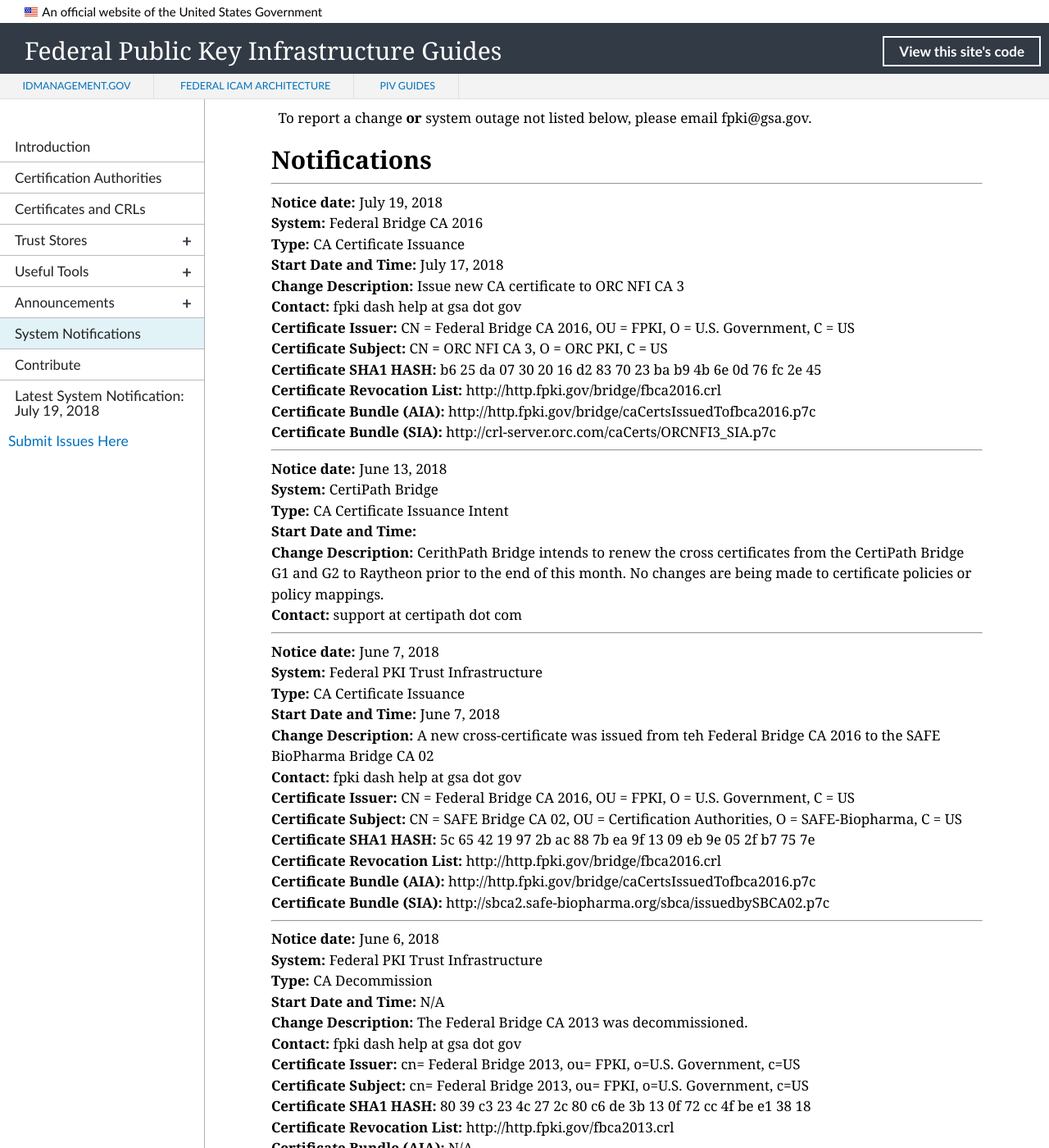
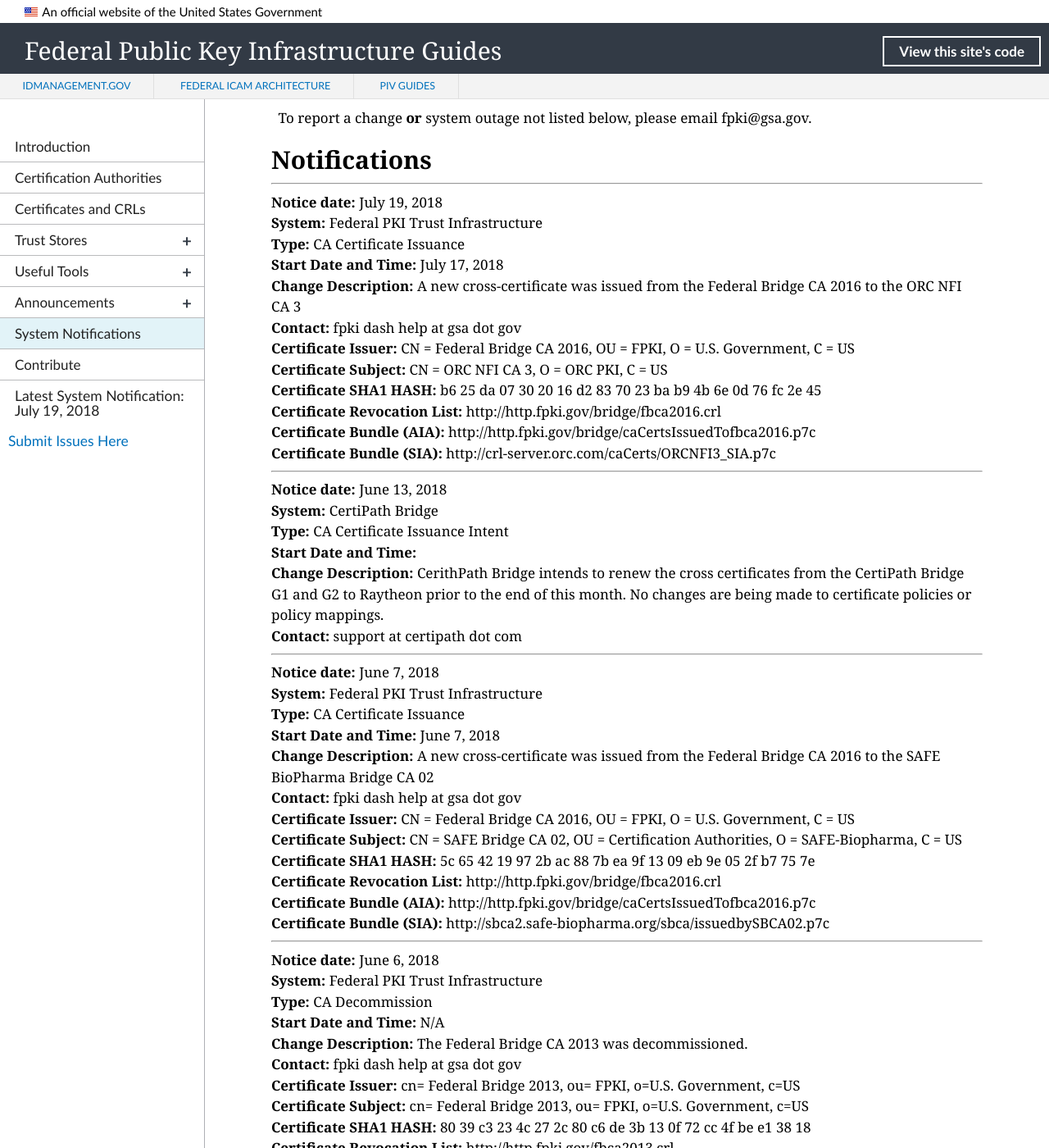
Before and after one commit to GSA/fpki-guides, a Jekyll site: the page built from pages/fpki_notifications.md, in a window 1280 px wide and 1400 px high, scrolled down 697 px. Shown: the whole window at 82% size. Built offline with Jekyll 4.4.1, drawn with Linux system fonts in a browser that asks for light colours; nearby versions of some CDN libraries; library files that are not in the unit come from our copies.

Commit message:
minor mods to the system notice
updated system
updated change description
removed end date

```diff
--- a/_data/notifications.yml
+++ b/_data/notifications.yml
@@ -354,7 +354,7 @@
   change_type: CA Certificate Issuance
   start_datetime: June 7, 2018
   system: Federal PKI Trust Infrastructure
-  change_description: A new cross-certificate was issued from teh Federal Bridge CA 2016 to the SAFE BioPharma Bridge CA 02
+  change_description: A new cross-certificate was issued from the Federal Bridge CA 2016 to the SAFE BioPharma Bridge CA 02
   contact: fpki dash help at gsa dot gov
   ca_certificate_hash: 5c 65 42 19 97 2b ac 88 7b ea 9f 13 09 eb 9e 05 2f b7 75 7e
   ca_certificate_issuer: CN = Federal Bridge CA 2016, OU = FPKI, O = U.S. Government, C = US
@@ -372,9 +372,8 @@
 - notice_date: July 19, 2018
   change_type: CA Certificate Issuance
   start_datetime: July 17, 2018
-  end_datetime: July 17, 2021
-  system: Federal Bridge CA 2016
-  change_description: Issue new CA certificate to ORC NFI CA 3
+  system: Federal PKI Trust Infrastructure
+  change_description: A new cross-certificate was issued from the Federal Bridge CA 2016 to the ORC NFI CA 3
   contact: fpki dash help at gsa dot gov
   ca_certificate_hash: b6 25 da 07 30 20 16 d2 83 70 23 ba b9 4b 6e 0d 76 fc 2e 45
   ca_certificate_issuer: CN = Federal Bridge CA 2016, OU = FPKI, O = U.S. Government, C = US
```
